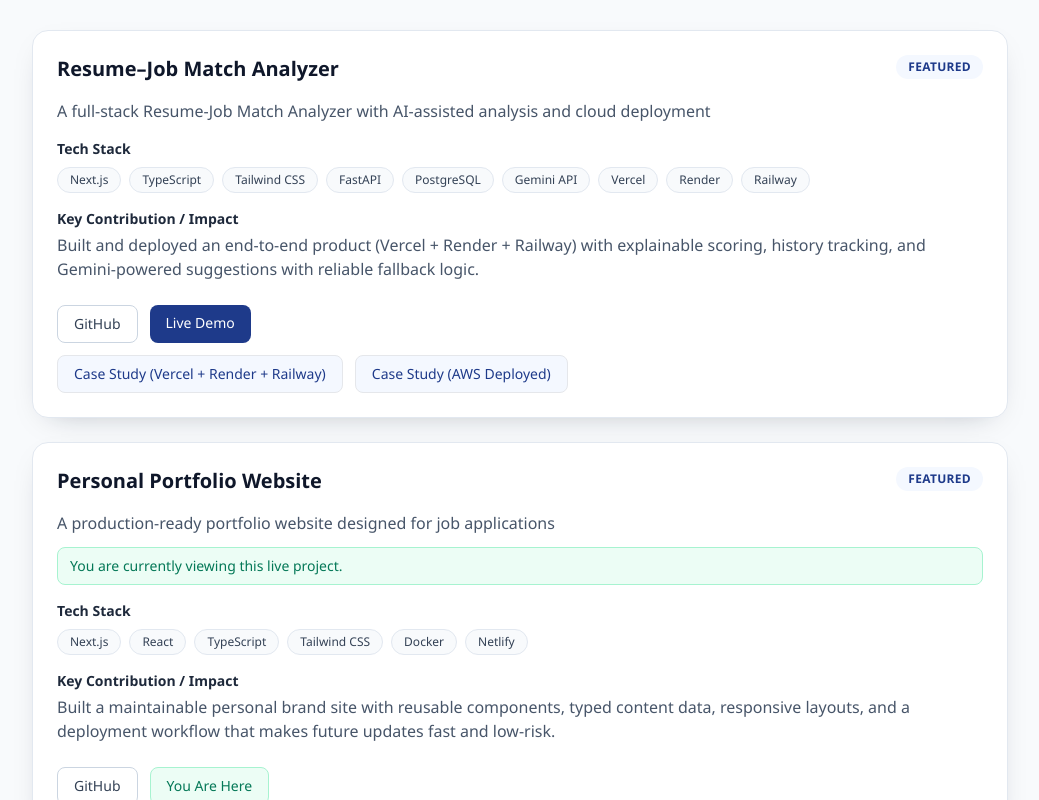
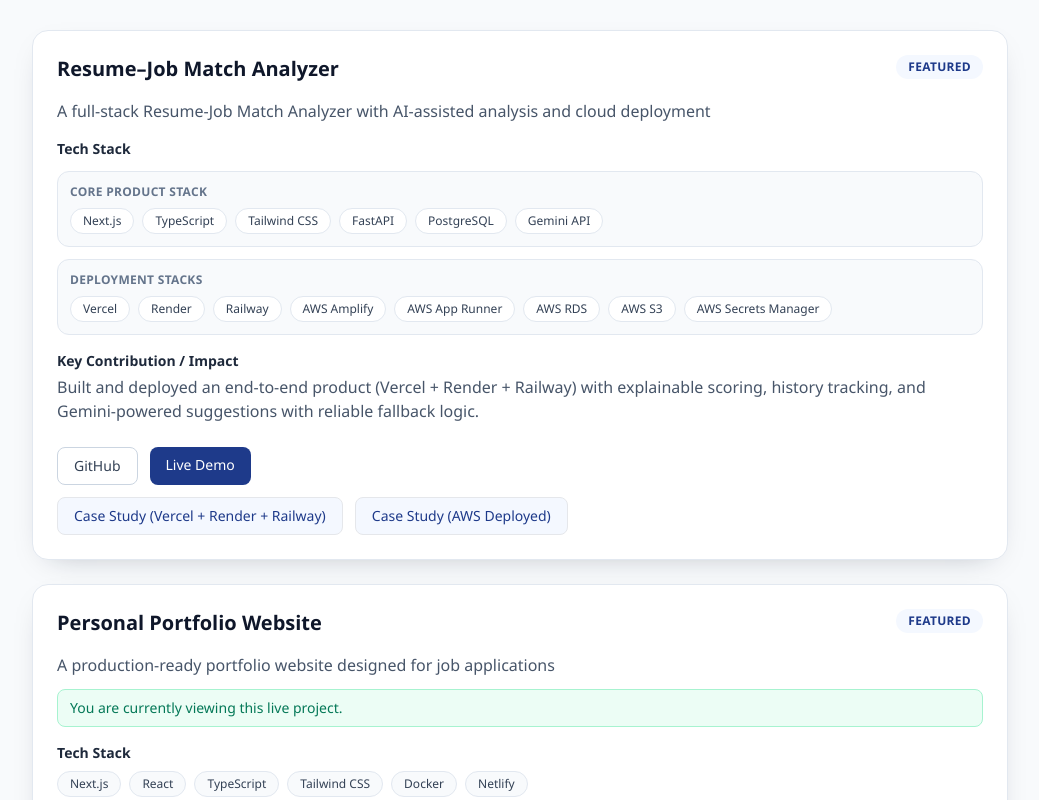
Before and after one commit to bumblebeeye/portfolio-website, a Next.js app: page / in a window 1280 px wide. Shown: the part 1280-2080 px from the top of the page, without its empty margins (120-1159 px from the left). Built offline with nearby package versions, Linux system fonts and the light colour scheme.

Commit message:
updated tech stackes for Resume–Job Match Analyzer in its card

```diff
--- a/src/components/projects/ProjectCard.tsx
+++ b/src/components/projects/ProjectCard.tsx
@@ -37,6 +37,22 @@
 
       <div className="mt-4">
         <h4 className="text-sm font-semibold text-slate-800">Tech Stack</h4>
+        {project.techStackGroups && project.techStackGroups.length > 0 ? (
+          <div className="mt-3 grid gap-3">
+            {project.techStackGroups.map((group) => (
+              <div key={group.label} className="rounded-xl border border-slate-200 bg-slate-50 p-3">
+                <p className="text-xs font-semibold uppercase tracking-wide text-slate-500">{group.label}</p>
+                <ul className="mt-2 flex flex-wrap gap-2">
+                  {group.items.map((item) => (
+                    <li key={item} className="rounded-full border border-slate-200 bg-white px-3 py-1 text-xs text-slate-700">
+                      {item}
+                    </li>
+                  ))}
+                </ul>
+              </div>
+            ))}
+          </div>
+        ) : (
           <ul className="mt-2 flex flex-wrap gap-2">
             {project.techStack.map((tech) => (
               <li key={tech} className="rounded-full border border-slate-200 bg-slate-50 px-3 py-1 text-xs text-slate-700">
@@ -44,6 +60,7 @@
               </li>
             ))}
           </ul>
+        )}
       </div>
 
       <div className="mt-4">
--- a/src/data/projects.ts
+++ b/src/data/projects.ts
@@ -14,7 +14,31 @@
       "Gemini API",
       "Vercel",
       "Render",
-      "Railway"
+      "Railway",
+      "AWS Amplify",
+      "AWS App Runner",
+      "AWS RDS",
+      "AWS S3",
+      "AWS Secrets Manager"
+    ],
+    techStackGroups: [
+      {
+        label: "Core Product Stack",
+        items: ["Next.js", "TypeScript", "Tailwind CSS", "FastAPI", "PostgreSQL", "Gemini API"]
+      },
+      {
+        label: "Deployment Stacks",
+        items: [
+          "Vercel",
+          "Render",
+          "Railway",
+          "AWS Amplify",
+          "AWS App Runner",
+          "AWS RDS",
+          "AWS S3",
+          "AWS Secrets Manager"
+        ]
+      }
     ],
     impact:
       "Built and deployed an end-to-end product (Vercel + Render + Railway) with explainable scoring, history tracking, and Gemini-powered suggestions with reliable fallback logic.",
--- a/src/types/project.ts
+++ b/src/types/project.ts
@@ -6,10 +6,16 @@
   disabled?: boolean;
 }
 
+export interface ProjectTechStackGroup {
+  label: string;
+  items: string[];
+}
+
 export interface Project {
   title: string;
   summary: string;
   techStack: string[];
+  techStackGroups?: ProjectTechStackGroup[];
   impact: string;
   githubUrl?: string;
   liveDemoUrl?: string;
```
Lines whose indentation alone changed are shown as unchanged.
